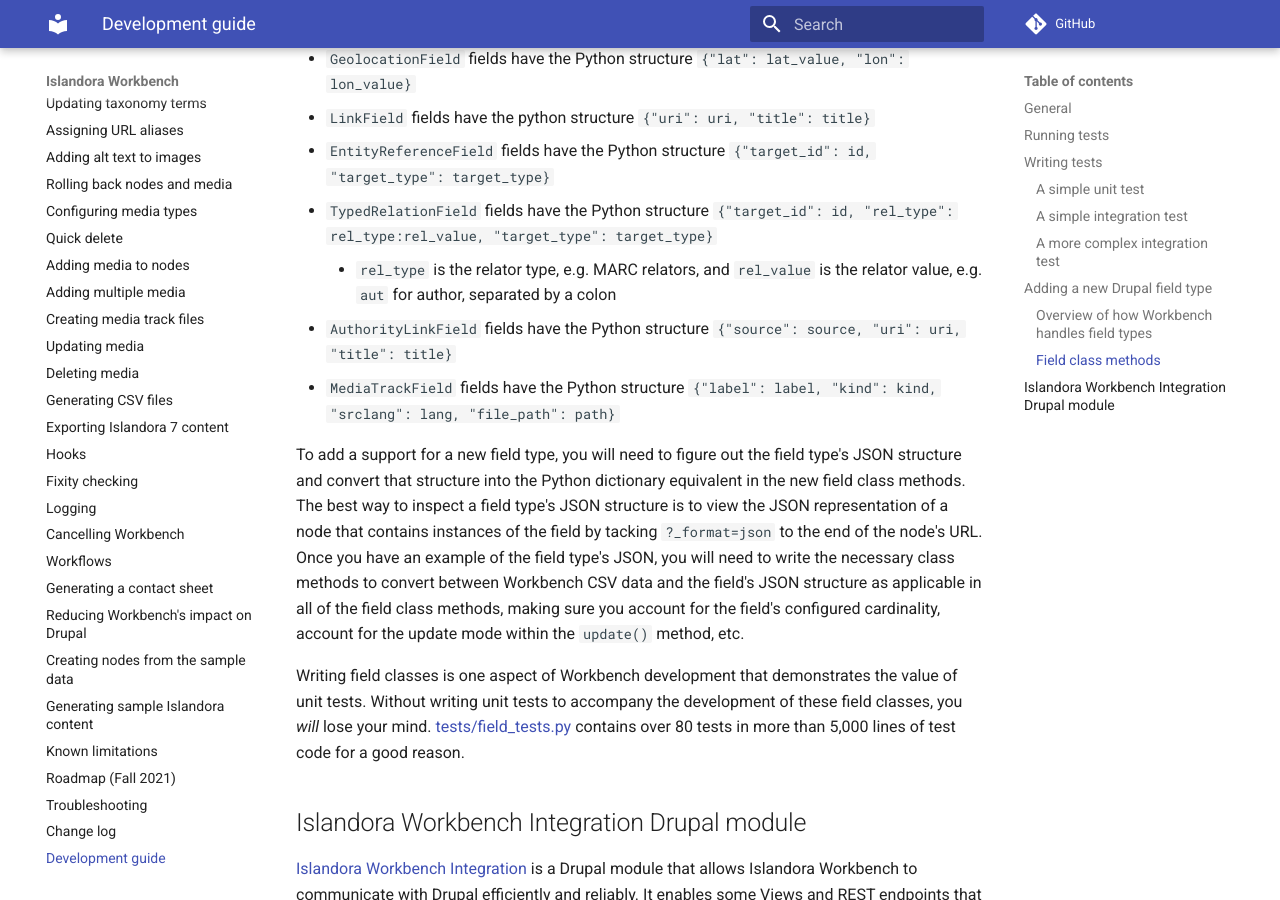
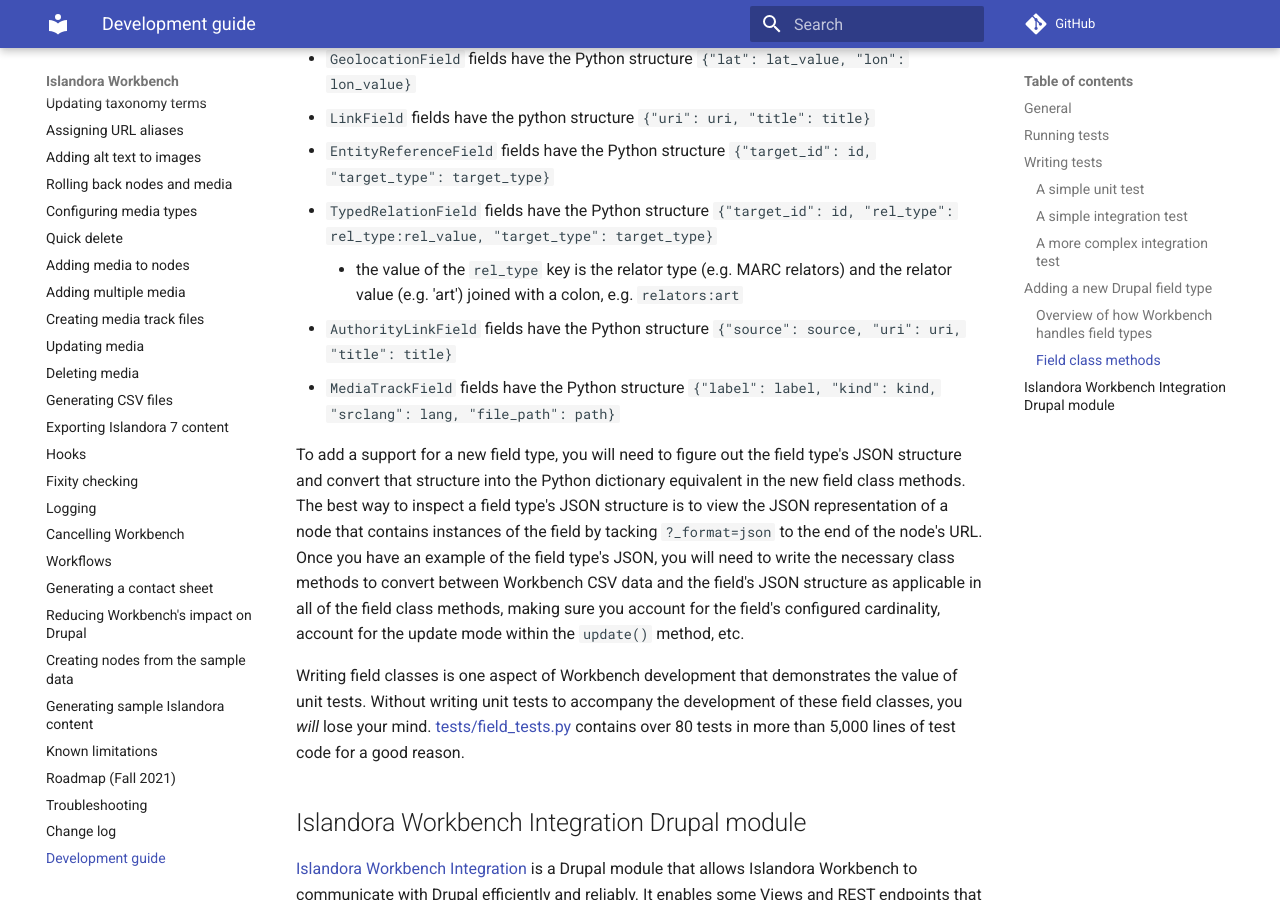
Before and after one commit to mjordan/islandora_workbench_docs, an MkDocs documentation site: the page built from docs/development_guide.md, in a window 1280 px wide and 900 px high, scrolled down 13358 px. Built offline with MkDocs 1.6.1 and Material for MkDocs 9.7.7, drawn with Linux system fonts in a browser that asks for light colours; comment, search, counter and statistics services are not loaded.

Commit message:
More work on the development guide.

```diff
--- a/docs/development_guide.md
+++ b/docs/development_guide.md
@@ -518,7 +518,7 @@
 * `LinkField` fields have the python structure `{"uri": uri, "title": title}`
 * `EntityReferenceField` fields have the Python structure `{"target_id": id, "target_type": target_type}`
 * `TypedRelationField` fields have the Python structure `{"target_id": id, "rel_type": rel_type:rel_value, "target_type": target_type}`
-    * `rel_type` is the relator type, e.g. MARC relators, and `rel_value` is the relator value, e.g. `aut` for author, separated by a colon
+    * the value of the `rel_type` key is the relator type (e.g. MARC relators) and the relator value (e.g. 'art') joined with a colon, e.g. `relators:art`
 * `AuthorityLinkField` fields have the Python structure `{"source": source, "uri": uri, "title": title}`
 * `MediaTrackField` fields have the Python structure `{"label": label, "kind": kind, "srclang": lang, "file_path": path}`
 
```
